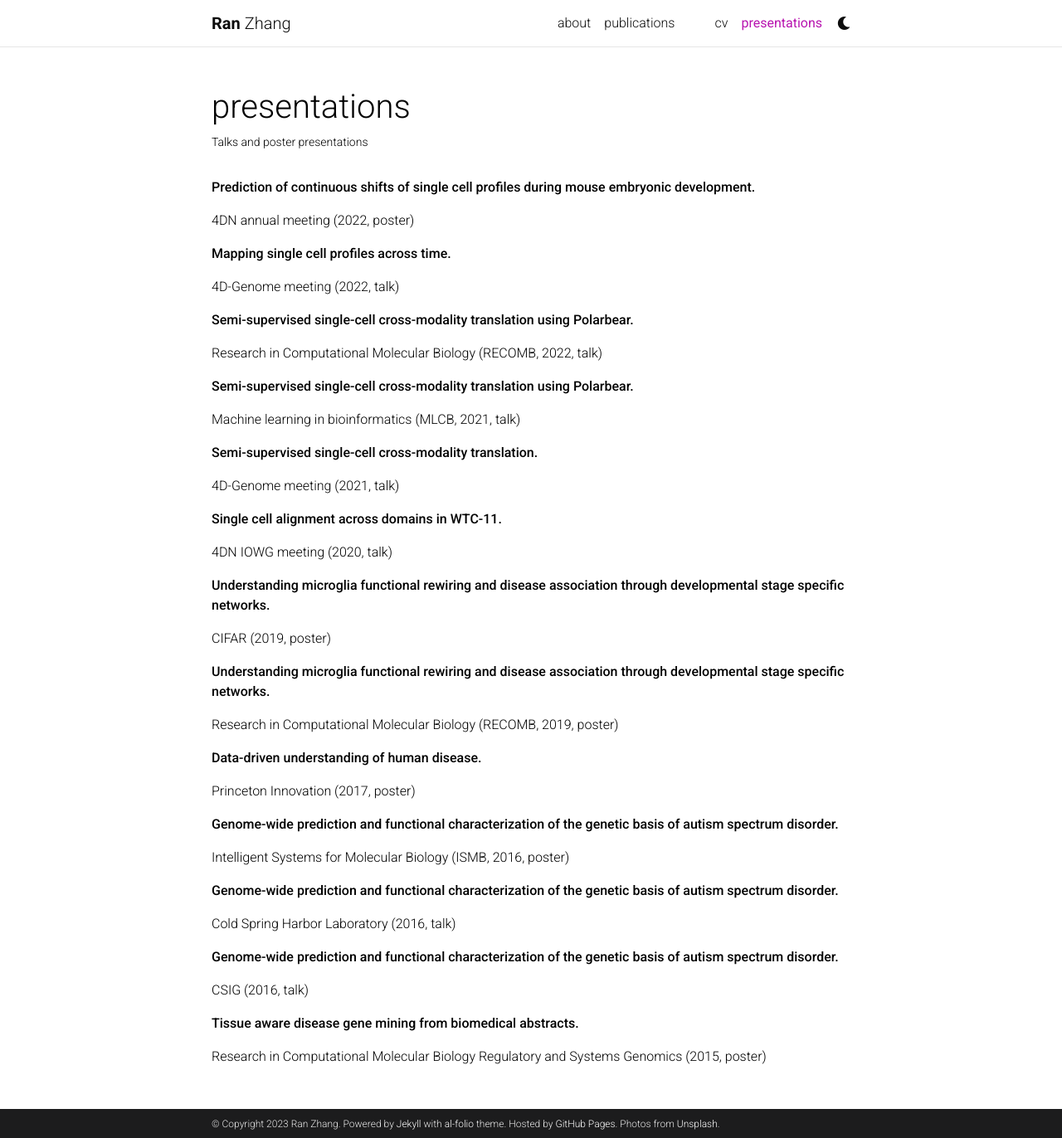
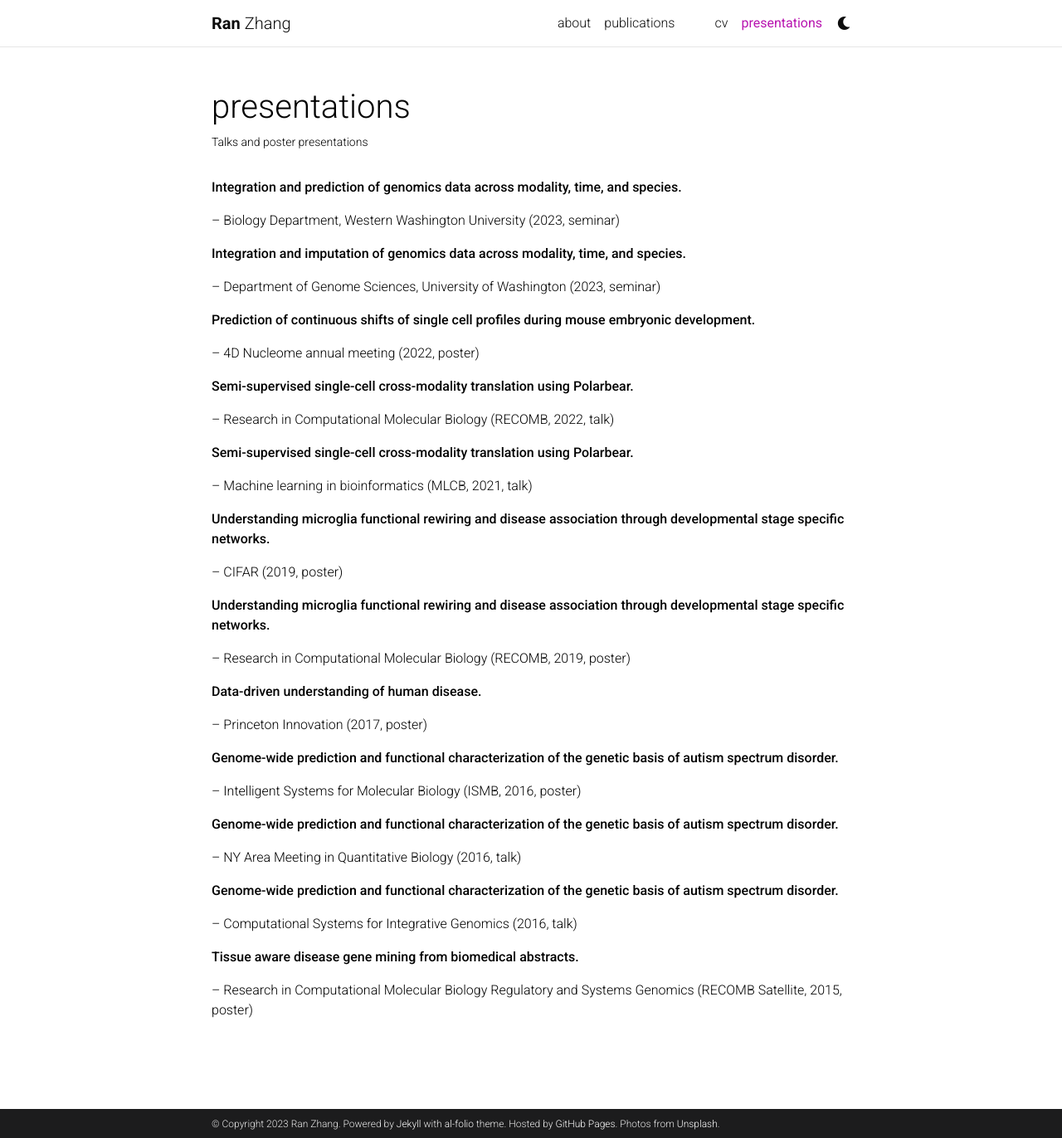
Before and after one commit to RanZhang08/RanZhang08.github.io, a Jekyll site: the page built from _pages/teaching.md, in a window 1280 px wide and 1372 px high. Shown: the whole window at 83% size. Built offline with Jekyll 4.4.1, drawn with Linux system fonts in a browser that asks for light colours; comment, search, counter and statistics services are not loaded; a style sheet for code colours, icons or effects is not loaded.

Commit message:
updates pub and talks

```diff
--- a/_pages/teaching.md
+++ b/_pages/teaching.md
@@ -7,65 +7,79 @@ nav: true
 nav_order: 5
 ---
 
-**Prediction of continuous shifts of single cell profiles during mouse embryonic development.**
 
-4DN annual meeting (2022, poster)
+**Integration and prediction of genomics data across modality, time, and species.**
+
+  -- Biology Department, Western Washington University (2023, seminar)
+
+<!---**.**
+
+  -- 4D Genome center (2023, talk)
 
 **Mapping single cell profiles across time.**
 
-4D-Genome meeting (2022, talk)
+  -- 4D-Genome center (2022, talk)
+
+
+
+**Semi-supervised single-cell cross-modality translation.**
+
+  -- 4D-Genome center (2021, talk)
+
+**Single cell alignment across domains in WTC-11.**
+
+  -- 4D Nucleome NOFIC-AICS working group (2020, talk)
+
+-->
+
+**Integration and imputation of genomics data across modality, time, and species.**
+
+  -- Department of Genome Sciences, University of Washington (2023, seminar)
+
+**Prediction of continuous shifts of single cell profiles during mouse embryonic development.**
+
+  -- 4D Nucleome annual meeting (2022, poster)
+
+**Semi-supervised single-cell cross-modality translation using Polarbear.**
+
+  -- Research in Computational Molecular Biology (RECOMB, 2022, talk)
 
 
 **Semi-supervised single-cell cross-modality translation using Polarbear.**
 
-Research in Computational Molecular Biology (RECOMB, 2022, talk)
-
-
-**Semi-supervised single-cell cross-modality translation using Polarbear.**
-
-Machine learning in bioinformatics (MLCB, 2021, talk)
-
-
-**Semi-supervised single-cell cross-modality translation.**
-
-4D-Genome meeting (2021, talk)
-
-
-**Single cell alignment across domains in WTC-11.**
-
-4DN IOWG meeting (2020, talk)
+  -- Machine learning in bioinformatics (MLCB, 2021, talk)
 
 
 **Understanding microglia functional rewiring and disease association through developmental stage specific networks.**
 
-CIFAR (2019, poster)
+  -- CIFAR (2019, poster)
 
 
 **Understanding microglia functional rewiring and disease association through developmental stage specific networks.**
 
-Research in Computational Molecular Biology (RECOMB, 2019, poster)
+  -- Research in Computational Molecular Biology (RECOMB, 2019, poster)
 
 
 **Data-driven understanding of human disease.**
 
-Princeton Innovation (2017, poster)
+  -- Princeton Innovation (2017, poster)
 
 
 **Genome-wide prediction and functional characterization of the genetic basis of autism spectrum disorder.**
 
-Intelligent Systems for Molecular Biology (ISMB, 2016, poster)
+  -- Intelligent Systems for Molecular Biology (ISMB, 2016, poster)
 
 
 **Genome-wide prediction and functional characterization of the genetic basis of autism spectrum disorder.**
 
-Cold Spring Harbor Laboratory (2016, talk)
+  -- NY Area Meeting in Quantitative Biology (2016, talk)
 
 
 **Genome-wide prediction and functional characterization of the genetic basis of autism spectrum disorder.**
 
-CSIG (2016, talk)
+  -- Computational Systems for Integrative Genomics (2016, talk)
 
 
 **Tissue aware disease gene mining from biomedical abstracts.**
 
-Research in Computational Molecular Biology Regulatory and Systems Genomics (2015, poster)
+  -- Research in Computational Molecular Biology Regulatory and Systems Genomics (RECOMB Satellite, 2015, poster)
```
Also changed, not shown: _bibliography/papers.bib (+9 -0 lines).
